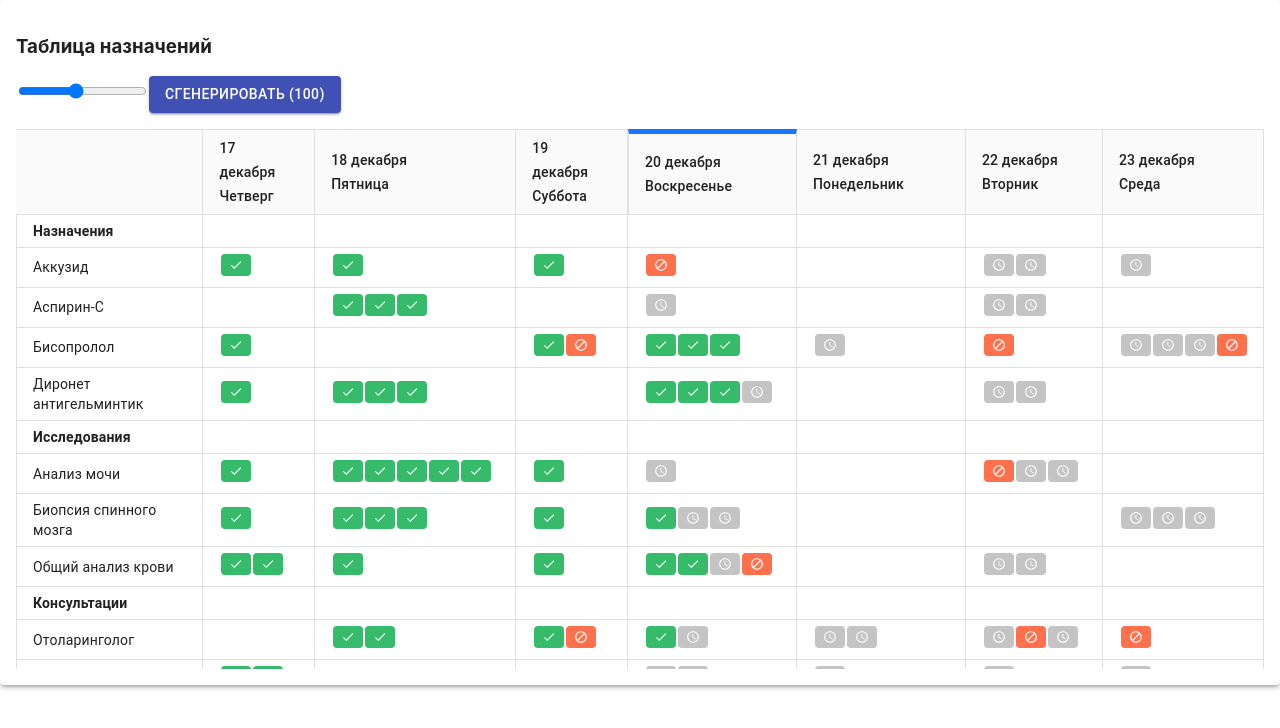
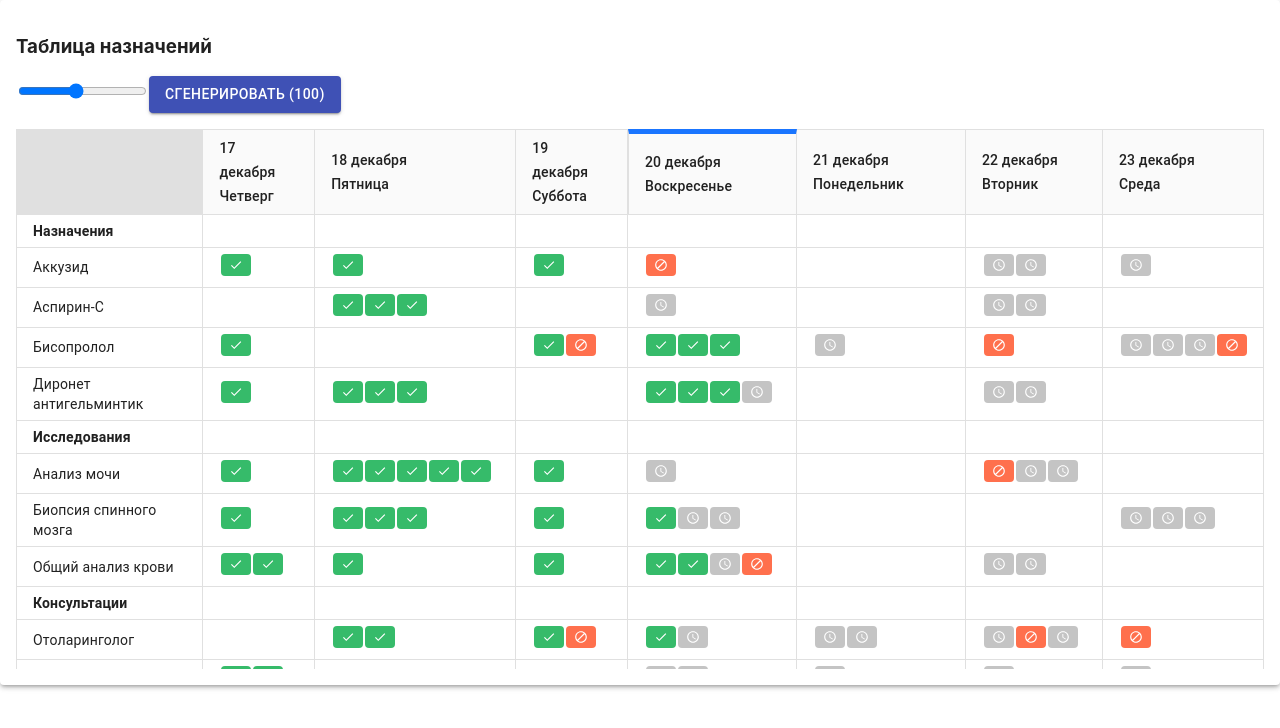
Before and after one commit to vitacore-cs/vitacore-cs.github.io, a React (Create React App) app: page / in a window 1280 px wide. Shown: the top 728 px of the page. Built offline with nearby package versions, Linux system fonts and the light colour scheme.

Commit message:
левая колонка

```diff
--- a/src/components/Sheduler/Sheduler.tsx
+++ b/src/components/Sheduler/Sheduler.tsx
@@ -51,9 +51,18 @@ const useStyles = makeStyles({
     position: "sticky",
     background: "#fff",
     left: 0,
-    zIndex: 1,
+    zIndex: 10,
     borderRight: "1px solid rgba(224, 224, 224, 1)",
     borderLeft: "1px solid rgba(224, 224, 224, 1)",
+  },
+  stickyColumn: {
+    position: "sticky",
+    background: "rgba(224, 224, 224, 1)",
+    left: 0,
+    zIndex: 11,
+    borderRight: "1px solid rgba(224, 224, 224, 1)",
+    borderLeft: "1px solid rgba(224, 224, 224, 1)",
+    borderTop: "1px solid rgba(224, 224, 224, 1)",
   },
   sheduledIcon: {
     color: "white",
@@ -236,7 +245,7 @@ export default function Sheduler(props: ShedulerPropsType) {
       <Table stickyHeader aria-label="sticky table" size="small">
         <TableHead>
           <TableRow>
-            {table.cols.map((column) => (
+            {table.cols.map((column, index) => (
               <TableCell
                 key={column.id}
                 align={column.align}
@@ -244,6 +253,8 @@ export default function Sheduler(props: ShedulerPropsType) {
                 className={
                   column.label === dt.toISOString().substring(0, 10)
                     ? classes.todayColumn
+                    : index === 0
+                    ? classes.stickyColumn
                     : classes.cellColumn
                 }
               >
```
Also changed, not shown: 19 other files (tests, documents, lock files or other folders).
